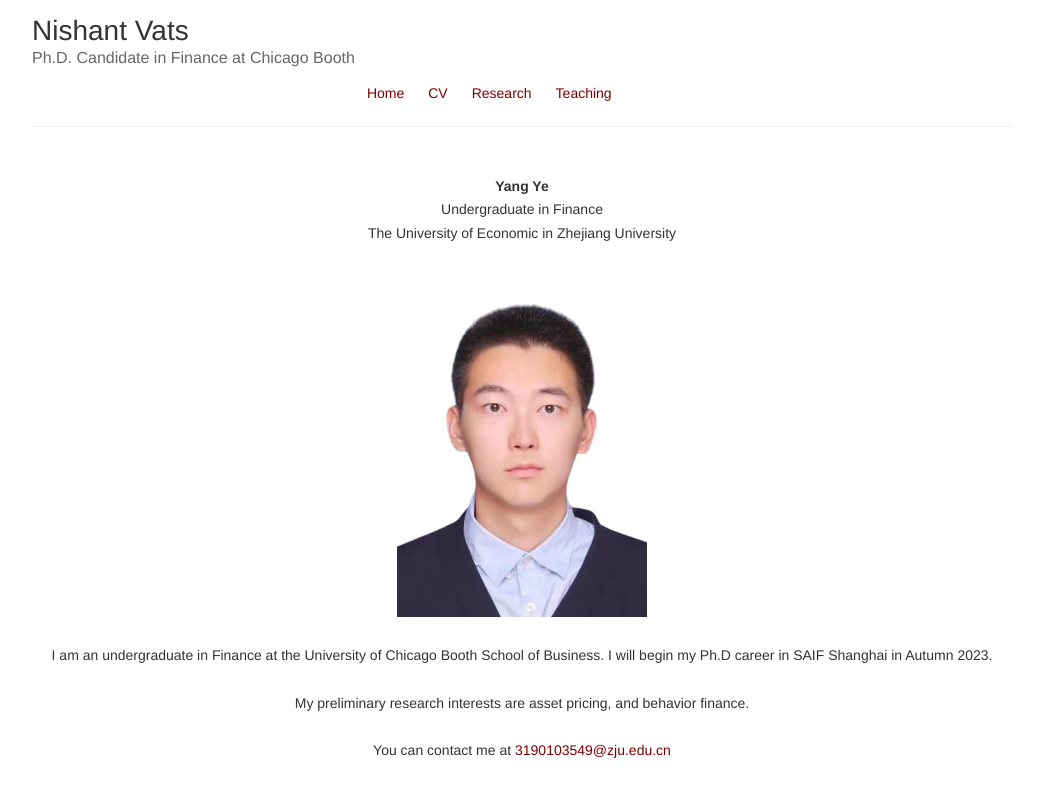
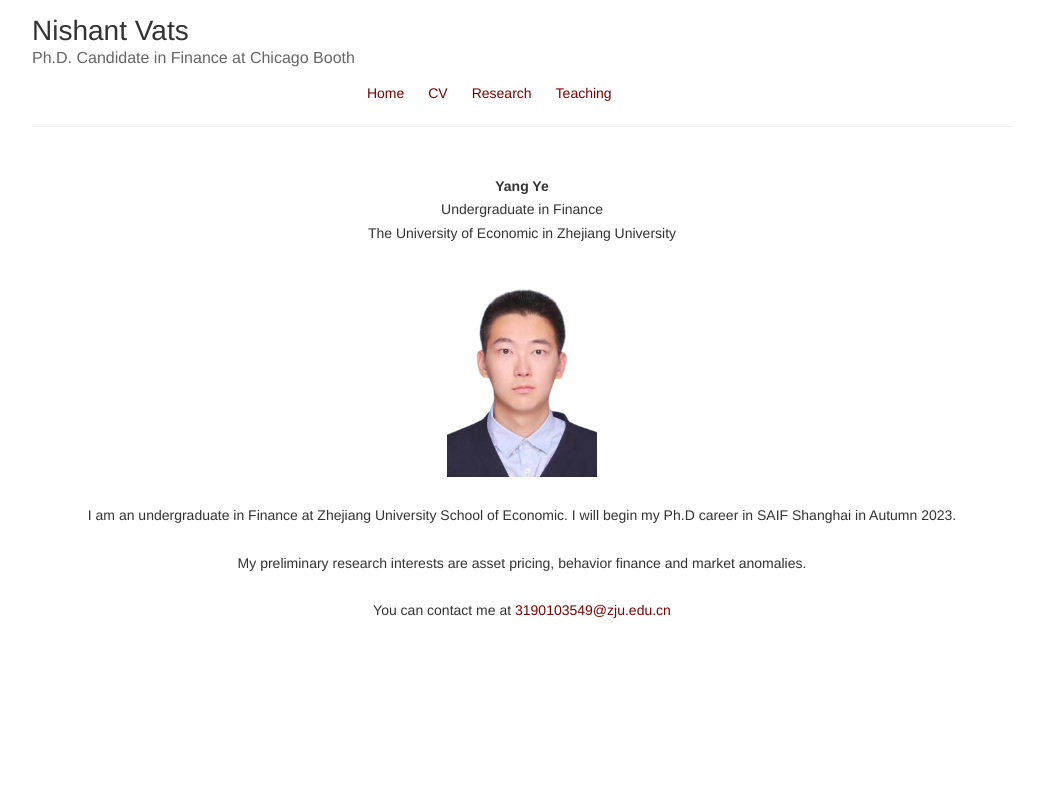
Before and after one commit to yeyangzju/Yang-Ye.github.io, a Jekyll site: the page built from index.html, in a window 1280 px wide. Shown: the top 797 px of the page, without its empty margins (118-1161 px from the left). Built offline with Jekyll 4.4.1, drawn with Linux system fonts in a browser that asks for light colours.

Commit message:
Update index.html

```diff
--- a/index.html
+++ b/index.html
@@ -11,13 +11,13 @@ layout: default
 <p>Undergraduate in Finance</p>
 <p>The University of Economic in Zhejiang University</p>
 <br>
-<img src="images/Homepage.jpeg" width="250">
+<img src="images/Homepage.jpeg" width="150">
 <br>
 <br>
 
-<p> I am an undergraduate in Finance at the University of Chicago Booth School of Business. I will begin my Ph.D career in SAIF Shanghai in Autumn 2023. </p>
+<p> I am an undergraduate in Finance at Zhejiang University School of Economic. I will begin my Ph.D career in SAIF Shanghai in Autumn 2023. </p>
   <br>
-<p>My preliminary research interests are asset pricing, and behavior finance.</p>
+<p>My preliminary research interests are asset pricing, behavior finance and market anomalies.</p>
    <br>
 <p>You can contact me at <a href = "mailto:3190103549@zju.edu.cn">3190103549@zju.edu.cn</a></p>
 </center>
```
